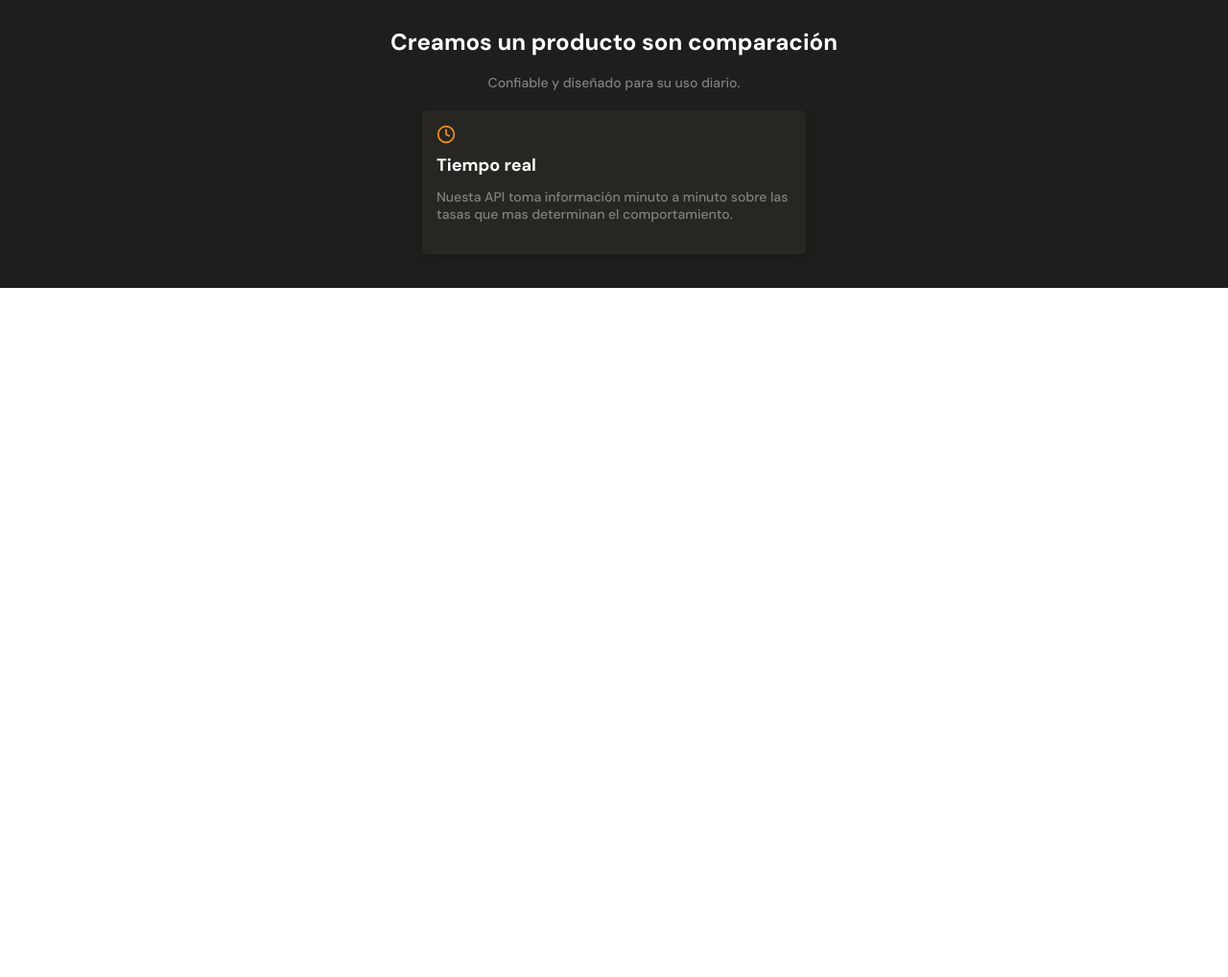
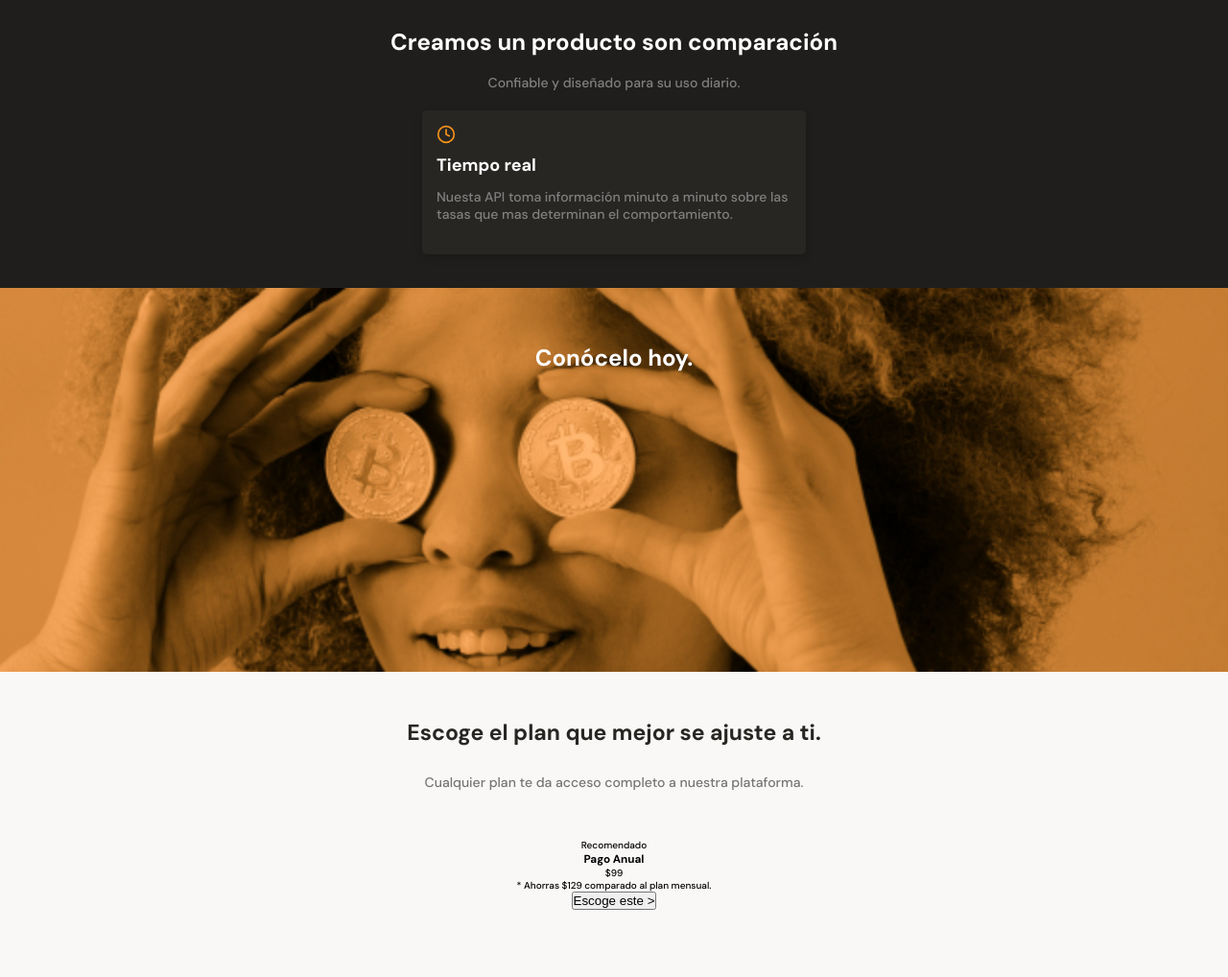
Before and after one commit to xavicci/html-css, a plain HTML site: page MobileFirst/index.html in a window 1280 px wide. Shown: the part 1195-2213 px from the top of the page at 96% size. Before the commit the page ends 1495 px from the top, so only its background shows below. Drawn offline with Linux system fonts and the light colour scheme.

Commit message:
chapter24

```diff
--- a/MobileFirst/index.html
+++ b/MobileFirst/index.html
@@ -19,7 +19,7 @@
         <div class="header--title-container">
             <h1>La próxima revolución en el intercambio de criptomonedas.</h1>
             <p>Batatabit te ayuda a navegar entre los diferentes precios y tendencias.</p>
-            <a href="" class="header--button">Conoce Nuestros Planes <span></span></a>
+            <a href="#plans" class="header--button">Conoce Nuestros Planes <span></span></a>
         </div>
     </header>
 
@@ -75,8 +75,26 @@
                 </article>
             </section>
         </section>
-        <section></section>
-        <section></section>
+        <section class="bitcoin-img-container">
+            <h2>Conócelo hoy.</h2>
+        </section>
+        <section id="plans" class="main-plans-container">
+            <div class="plans--title">
+                <h2>Escoge el plan que mejor se ajuste a ti.</h2>
+                <p>Cualquier plan te da acceso completo a nuestra plataforma.</p>
+            </div>
+            <section class="plans-container--slider">
+                <article class="plans-container--card">
+                    <p>Recomendado</p>
+                    <div>
+                        <h3>Pago Anual</h3>
+                        <p><span>$</span>99</p>
+                        <p>* Ahorras $129 comparado al plan mensual.</p>
+                        <button>Escoge este <span>></span></button>
+                    </div>
+                </article>
+            </section>
+        </section>
     </main>
     <footer>
 
--- a/MobileFirst/style.css
+++ b/MobileFirst/style.css
@@ -24,9 +24,11 @@
     padding: 0;
 }
 
+/* scroll-behavior: smooth; RECOMENDADISIMO */
 html {
     font-size: 62.5%;
     font-family: 'DM Sans', sans-serif;
+    scroll-behavior: smooth;
 }
 
 header {
@@ -338,9 +340,60 @@ main {
     color: var(--just-white);
 }
 
+/* min-height permite evitar el overflow o desbordamiedo del box */
 .product--card-body {
     font-size: 1.4rem;
     font-weight: 500;
     line-height: 1.8rem;
     color: #808080;
 }
+
+.bitcoin-img-container {
+    width: 100%;
+    min-width: 320px;
+    height: 50vh;
+    background-image: url('./assets/img/bitcoinbaby2x.jpg');
+    background-position: center;
+    background-size: cover;
+    background-repeat: no-repeat;
+}
+
+.bitcoin-img-container h2 {
+    padding-top: 60px;
+    font-size: 2.4rem;
+    font-weight: bold;
+    line-height: 2.6rem;
+    color: var(--just-white);
+    text-align: center;
+}
+
+.main-plans-container {
+    width: 100%;
+    min-width: 320px;
+    padding-bottom: 70px;
+    text-align: center;
+}
+
+.plans--title {
+    width: 90%;
+    min-width: 288px;
+    height: auto;
+    margin: 0 auto;
+    margin-bottom: 50px;
+}
+
+.plans--title h2 {
+    padding-top: 50px;
+    font-size: 2.3rem;
+    font-weight: bold;
+    line-height: 2.6rem;
+    color: var(--black);
+}
+
+.plans--title p {
+    padding-top: 30px;
+    font-size: 1.4rem;
+    font-weight: 500;
+    line-height: 1.8rem;
+    color: #757575;
+}
```
